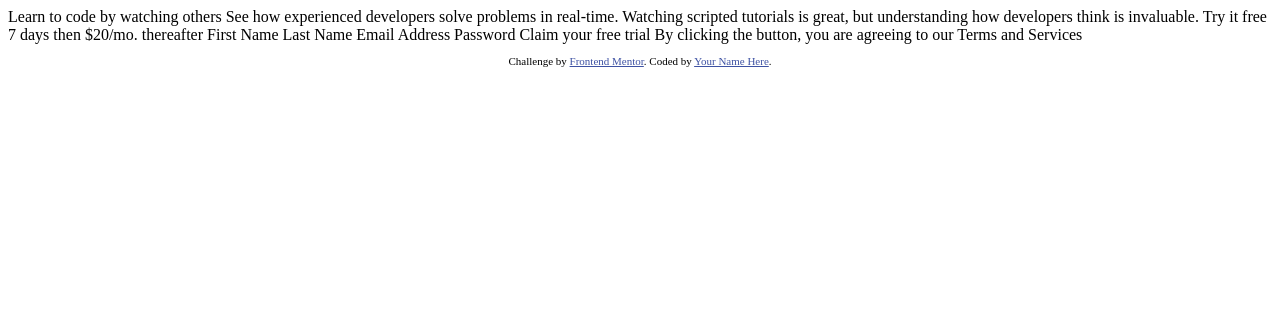
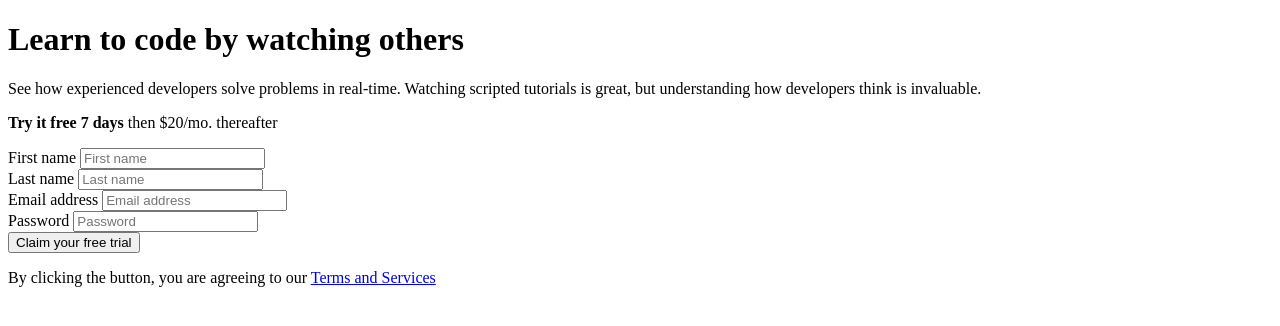
Before and after one commit to WesselKonstantinov/Intro-component, a plain HTML site: page index.html in a window 1280 px wide. Drawn offline with Linux system fonts and the light colour scheme.

Commit message:
Mark up page

```diff
--- a/index.html
+++ b/index.html
@@ -1,42 +1,92 @@
 <!DOCTYPE html>
 <html lang="en">
   <head>
-  <meta charset="UTF-8">
-  <meta name="viewport" content="width=device-width, initial-scale=1.0"> <!-- displays site properly based on user's device -->
-
-  <link rel="icon" type="image/png" sizes="32x32" href="./images/favicon-32x32.png">
-
+    <meta charset="UTF-8" />
+    <meta name="viewport" content="width=device-width, initial-scale=1.0" />
+    <link
+      rel="icon"
+      type="image/png"
+      sizes="32x32"
+      href="./images/favicon-32x32.png"
+    />
     <title>Frontend Mentor | Intro component with sign up form</title>
-
-  <!-- Feel free to remove these styles or customise in your own stylesheet 👍 -->
-  <style>
-    .attribution { font-size: 11px; text-align: center; }
-    .attribution a { color: hsl(228, 45%, 44%); }
-  </style>
   </head>
   <body>
-
-  Learn to code by watching others
-
-  See how experienced developers solve problems in real-time. Watching scripted tutorials is great,
-  but understanding how developers think is invaluable.
-
-  Try it free 7 days then $20/mo. thereafter
-
-  First Name
-  Last Name
-  Email Address
-  Password
-
+    <div class="page">
+      <main class="hero">
+        <div class="hero__intro">
+          <h1 class="hero__title">Learn to code by watching others</h1>
+          <p class="hero__text">
+            See how experienced developers solve problems in real-time. Watching
+            scripted tutorials is great, but understanding how developers think
+            is invaluable.
+          </p>
+        </div>
+        <div class="hero__main">
+          <div class="banner">
+            <p class="banner__text">
+              <strong>Try it free 7 days</strong> then $20/mo. thereafter
+            </p>
+          </div>
+          <form class="form">
+            <div class="form__group">
+              <label for="first-name" class="sr-only">First name</label>
+              <input
+                type="text"
+                name="first-name"
+                id="first-name"
+                autocomplete="given-name"
+                placeholder="First name"
+                class="form__input"
+              />
+            </div>
+            <div class="form__group">
+              <label for="last-name" class="sr-only">Last name</label>
+              <input
+                type="text"
+                name="last-name"
+                id="last-name"
+                autocomplete="family-name"
+                placeholder="Last name"
+                class="form__input"
+              />
+            </div>
+            <div class="form__group">
+              <label for="email" class="sr-only">Email address</label>
+              <input
+                type="email"
+                name="email"
+                id="email"
+                autocomplete="email"
+                placeholder="Email address"
+                class="form__input"
+              />
+            </div>
+            <div class="form__group">
+              <label for="password" class="sr-only">Password</label>
+              <input
+                type="password"
+                name="password"
+                id="password"
+                autocomplete="new-password"
+                placeholder="Password"
+                class="form__input"
+              />
+            </div>
+            <button
+              type="submit"
+              aria-describedby="form-terms"
+              class="form__submit"
+            >
               Claim your free trial
-
-  By clicking the button, you are agreeing to our Terms and Services
-
-  <footer>
-    <p class="attribution">
-      Challenge by <a href="https://www.frontendmentor.io?ref=challenge" target="_blank">Frontend Mentor</a>.
-      Coded by <a href="#">Your Name Here</a>.
+            </button>
+            <p id="form-terms" class="form__terms">
+              By clicking the button, you are agreeing to our
+              <a href="/" class="form__link">Terms and Services</a>
             </p>
-  </footer>
+          </form>
+        </div>
+      </main>
+    </div>
   </body>
 </html>
```
Lines whose indentation alone changed are shown as unchanged.
